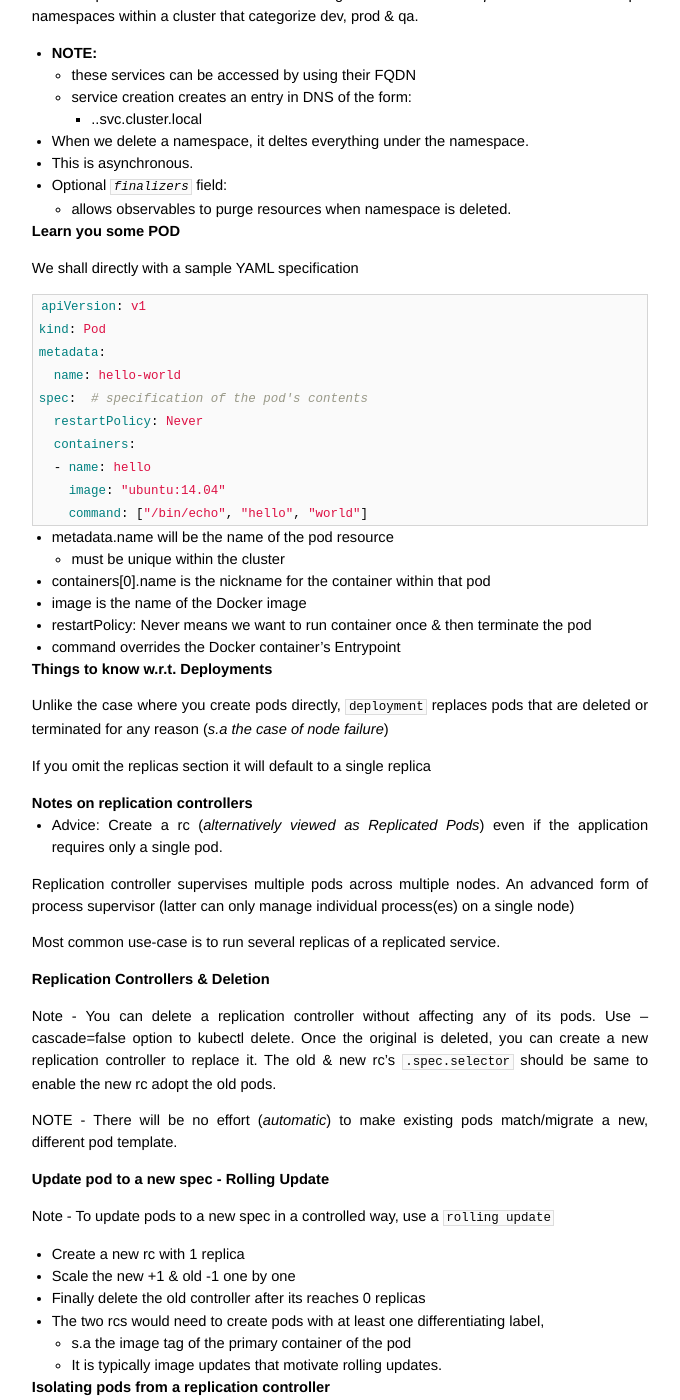
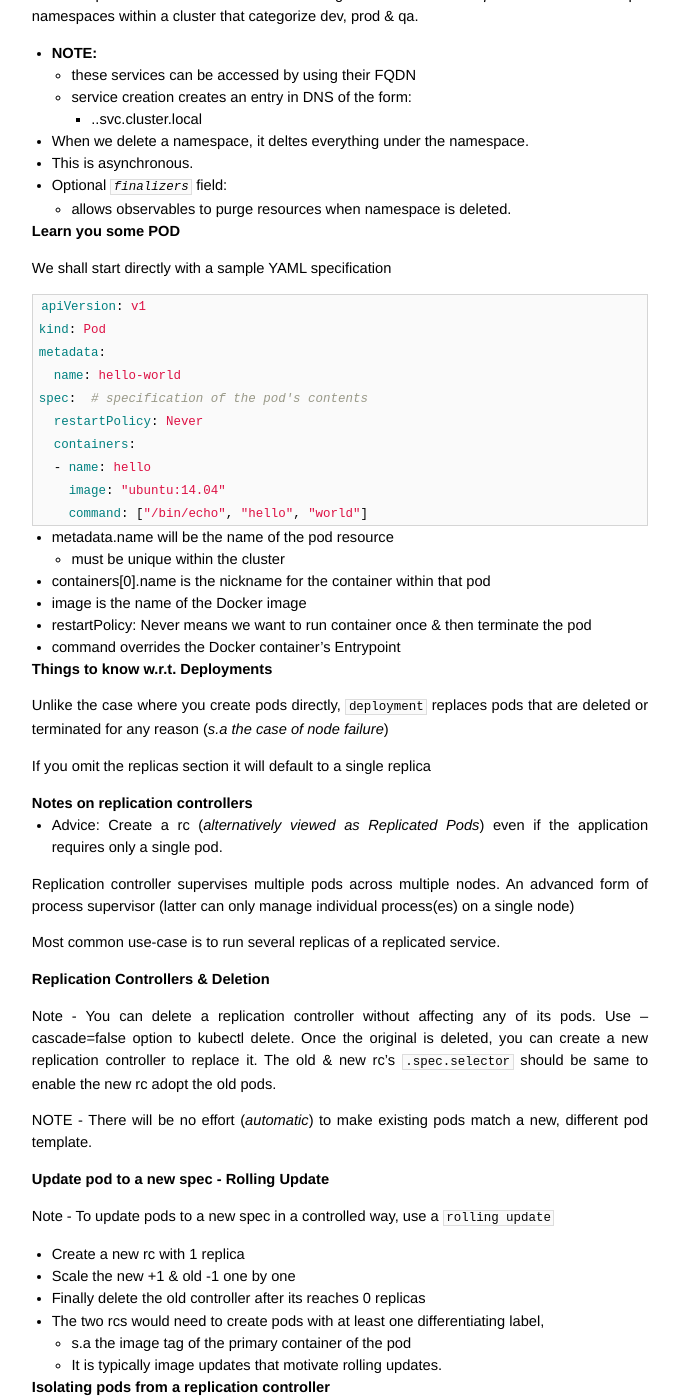
Before and after one commit to AmitKumarDas/amitkumardas.github.io, a Jekyll site: the page built from _posts/2016-10-21-kubernetes-travels-understanding-various-parts-of-kubernetes.md, in a window 1280 px wide and 1400 px high, scrolled down 1032 px. Shown: the whole window, without its empty margins (300-980 px from the left). Built offline with Jekyll 4.4.1, drawn with Linux system fonts in a browser that asks for light colours.

Commit message:
Update 2016-10-21-kubernetes-travels-understanding-various-parts-of-kubernetes.md

````diff
--- a/_posts/2016-10-21-kubernetes-travels-understanding-various-parts-of-kubernetes.md
+++ b/_posts/2016-10-21-kubernetes-travels-understanding-various-parts-of-kubernetes.md
@@ -63,7 +63,7 @@ Can use multiple namespaces within a cluster that categorize dev, prod & qa.
 
 ## Learn you some POD
 
-> We shall directly with a sample YAML specification
+> We shall start directly with a sample YAML specification
 
 ```yaml
 apiVersion: v1
@@ -108,7 +108,7 @@ process supervisor (latter can only manage individual process(es) on a single no
 replication controller to replace it. The old & new rc's `.spec.selector` should be same to
 enable the new rc adopt the old pods.
 
-> NOTE - There will be no effort (*automatic*) to make existing pods match/migrate a new,
+> NOTE - There will be no effort (*automatic*) to make existing pods match a new,
 different pod template.
 
 ### Update pod to a new spec - Rolling Update
````
